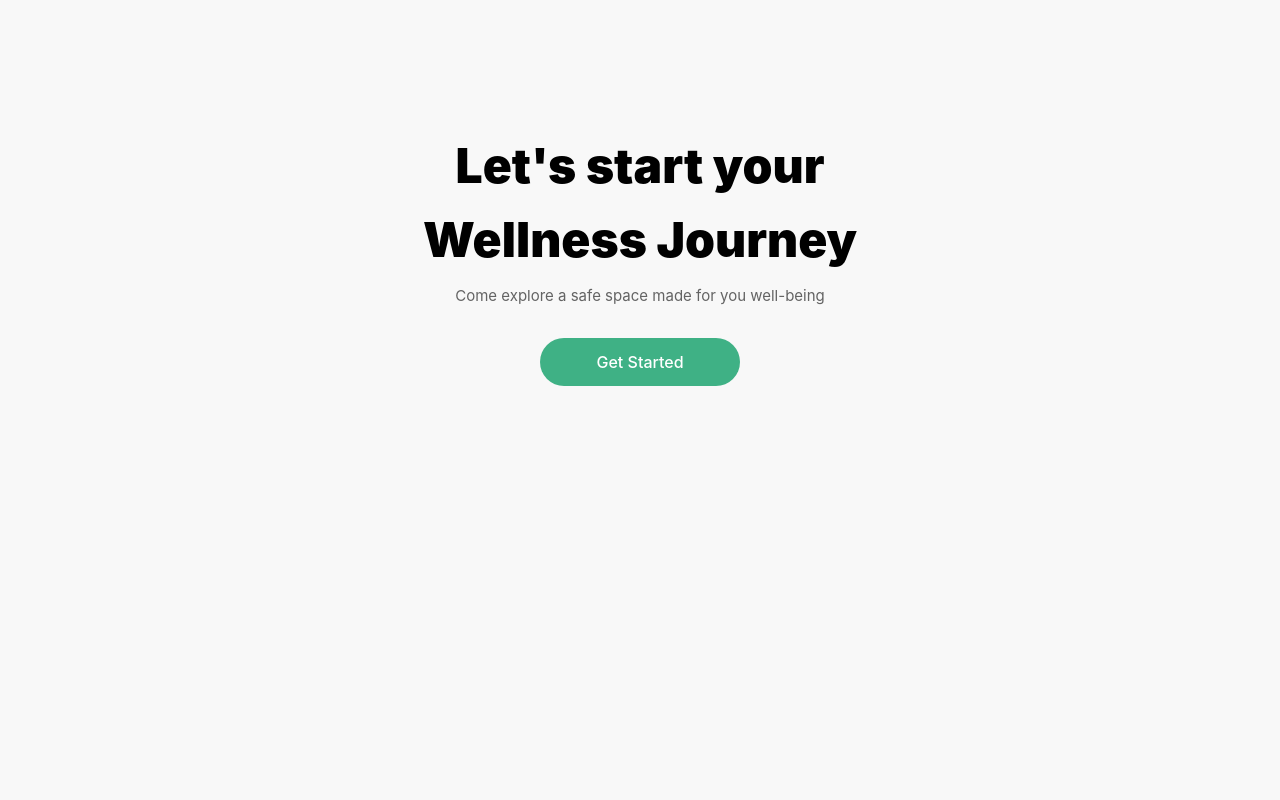
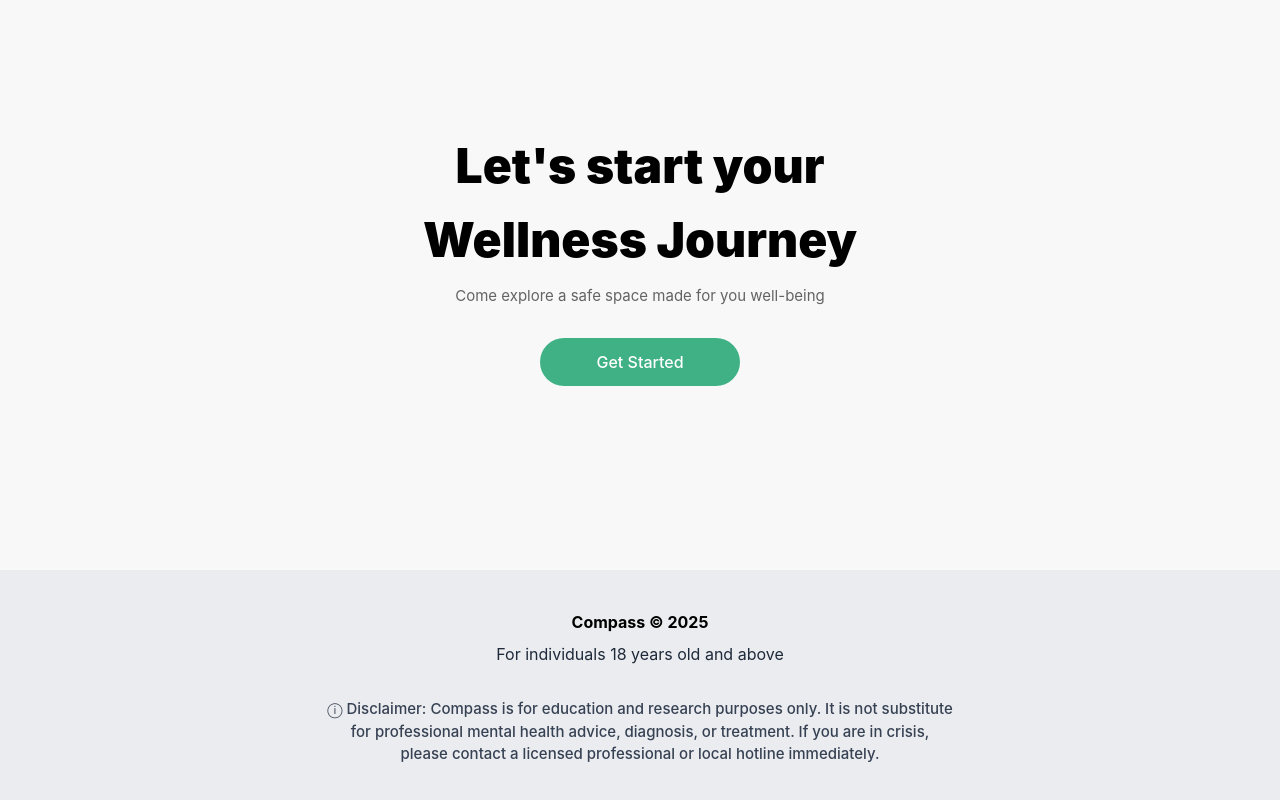
Before and after one commit to YuAhnn/sad-prototype, a React (Vite) app in the folder client/: page / in a window 1280 px wide. Shown: the part 2803-3603 px from the top of the page. Before the commit the page ends 3373 px from the top, so only its background shows below. Built offline with nearby package versions, Linux system fonts and the light colour scheme; no server answers; a web font is replaced by a local one.

Commit message:
Add Footer

```diff
--- a/client/src/pages/LandingPage.jsx
+++ b/client/src/pages/LandingPage.jsx
@@ -3,6 +3,8 @@ import Hero from "../ui/Hero"
 import NavBar from "../ui/NavBar"
 import AboutSection from "../ui/AboutSection"
 import SecondHero from "../ui/SecondHero"
+import Footer from "../ui/Footer"
+
 export default function LandingPage() {
     return(
         <>
@@ -11,6 +13,7 @@ export default function LandingPage() {
             <BentoGrid/>
             <AboutSection/>
             <SecondHero/>
+            <Footer/>
         </>
     )
 }
```
